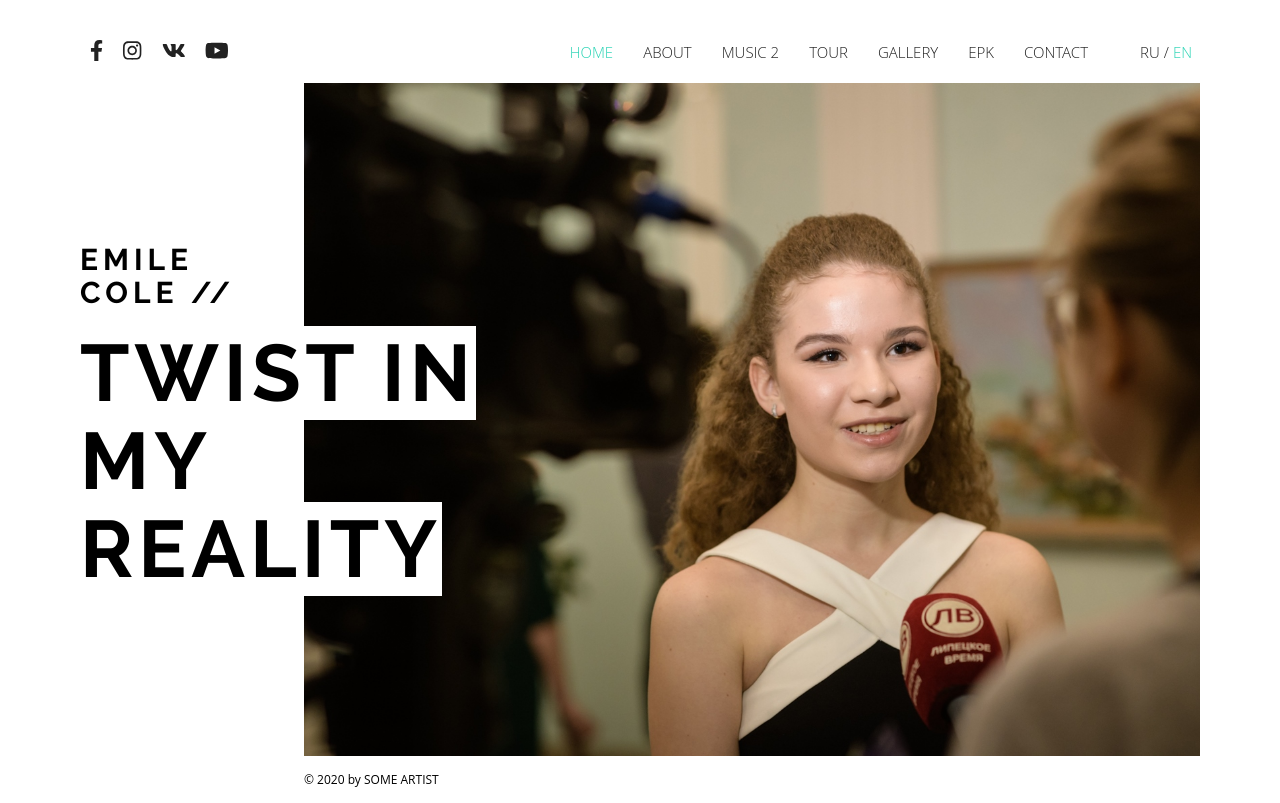
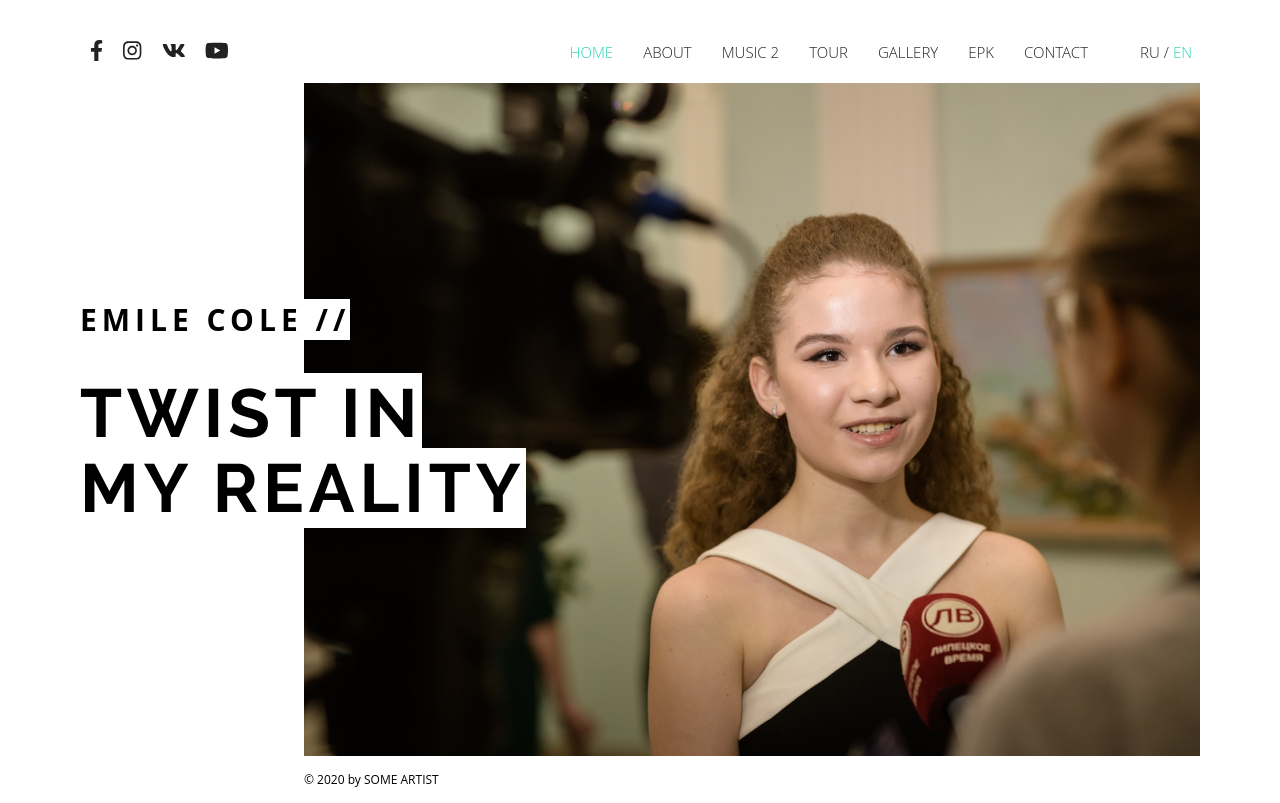
Before and after one commit to mumac/artD, a React (Create React App) app: page / in a window 1280 px wide. Built offline with nearby package versions, Linux system fonts and the light colour scheme; what i18next-xhr-backend would draw is missing.

Commit message:
Позиция заголовков

```diff
--- a/src/locales/ru/translation.json
+++ b/src/locales/ru/translation.json
@@ -18,7 +18,7 @@
     "start_page": {
         "seo_title": "Варвара Кутузова",
         "subtitle": "Варвара\nКутузова //",
-        "title": "ДОБРО ПОЖАЛОВАТЬ НА МОЙ САЙТ"
+        "title": "ДОБРО ПОЖАЛОВАТЬ НА САЙТ"
     },
     "about_page": {
         "seo_title": "Обо мне",
--- a/src/themes/styles/main.scss
+++ b/src/themes/styles/main.scss
@@ -101,7 +101,7 @@ a {
 
 .title-block {
     position: absolute;
-    top: 160px;
+    top: 220px;
     left: 0;
     max-width: 40%;
     //overflow-wrap: break-word;
@@ -114,15 +114,15 @@ a {
     }
 
     .subtitle-wrap {
-        max-width: 200px;
-        margin-bottom: 20px;
+        max-width: 300px;
+        margin-bottom: 40px;
     }
 
     .title,
     .subtitle {
         display: inline;
         font-family: $font-family-second;
-        font-size: (80 / 16) + rem;
+        font-size: (68 / 16) + rem;
         text-transform: uppercase;
         background-color: $body-bg-color;
         color: $title-color;
@@ -142,6 +142,7 @@ a {
         font-size: (30 / 16) + rem;
         max-width: 200px;
         font-weight: bold;
+        font-family: "open sans", sans-serif;
     }
 }
 
```
